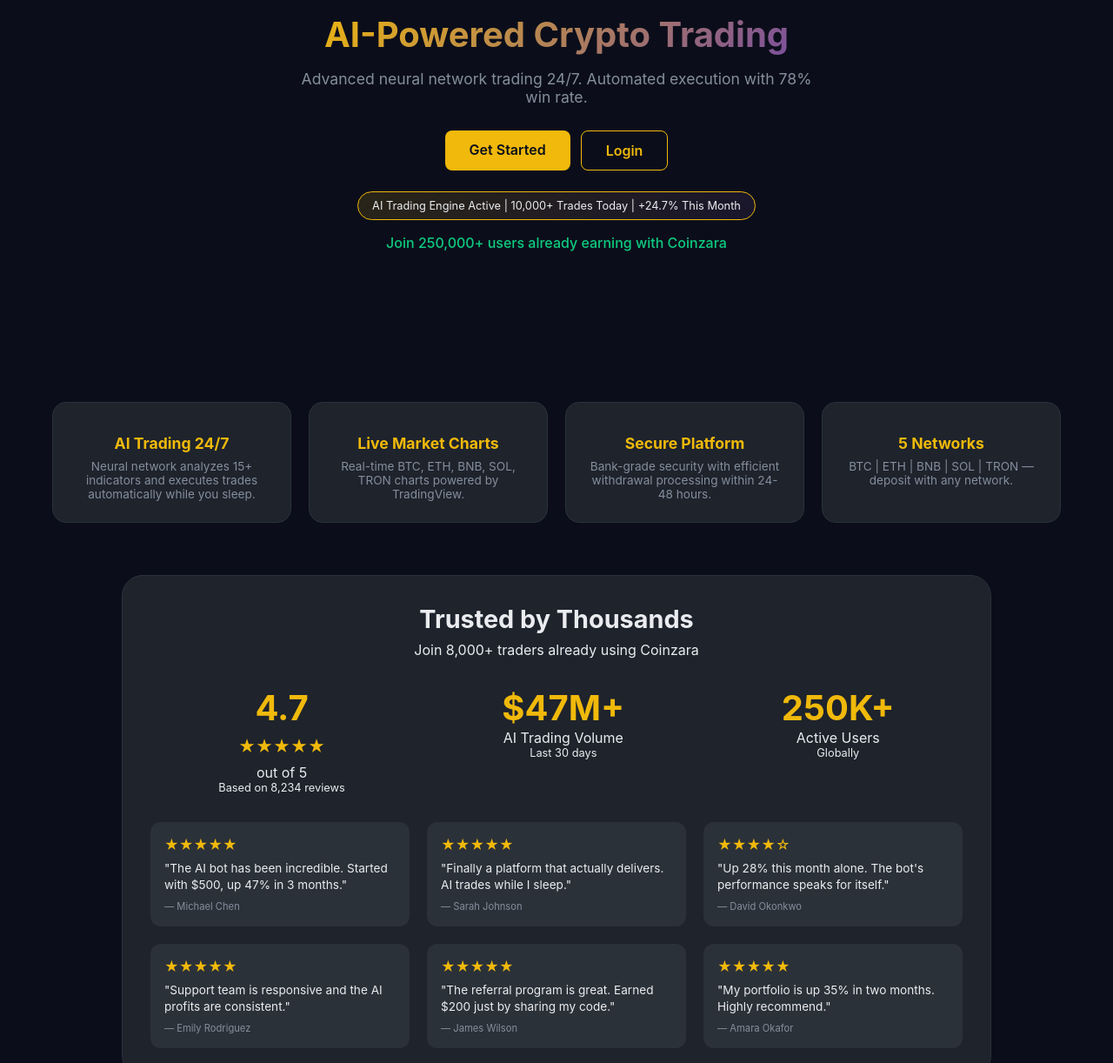
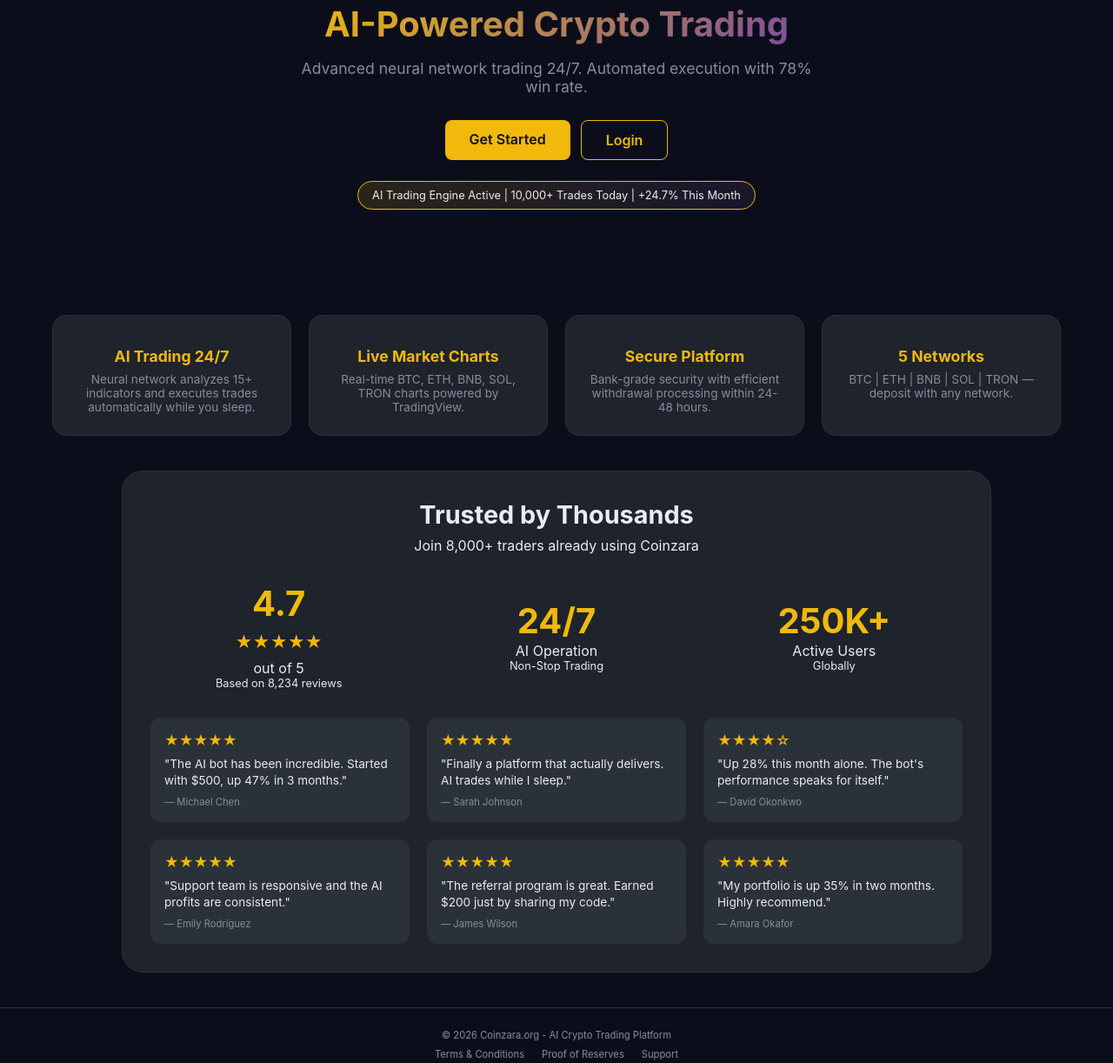
Before and after one commit to jenshansen12/coinzara, a website: page public/index.html in a window 1280 px wide. Shown: the part 200-1422 px from the top of the page at 87% size. Drawn offline with Linux system fonts and the light colour scheme.

Commit message:
Add files via upload

```diff
--- a/public/index.html
+++ b/public/index.html
@@ -12,24 +12,23 @@
         .logo { font-size: 1.5rem; font-weight: 700; background: linear-gradient(135deg, #F0B90B, #764ba2); -webkit-background-clip: text; background-clip: text; color: transparent; }
         .nav-links { display: flex; gap: 16px; flex-wrap: wrap; }
         .nav-links a { color: #EAECEF; text-decoration: none; font-size: 0.85rem; padding: 6px 12px; border-radius: 6px; }
-        .hero { min-height: 70vh; display: flex; align-items: center; justify-content: center; text-align: center; padding: 40px 20px 20px 20px; }
+        .hero { min-height: 60vh; display: flex; align-items: center; justify-content: center; text-align: center; padding: 40px 20px 0px 20px; }
         .hero-content h1 { font-size: 2.5rem; margin-bottom: 16px; background: linear-gradient(135deg, #F0B90B, #764ba2); -webkit-background-clip: text; background-clip: text; color: transparent; }
         .hero-content p { font-size: 1.1rem; color: #848E9C; margin-bottom: 28px; max-width: 600px; }
         .btn-group { display: flex; gap: 12px; justify-content: center; flex-wrap: wrap; }
         .btn-primary, .btn-secondary { padding: 12px 28px; border-radius: 8px; text-decoration: none; font-weight: 600; display: inline-block; }
         .btn-primary { background: #F0B90B; color: #0B0E1A; }
         .btn-secondary { background: transparent; border: 1px solid #F0B90B; color: #F0B90B; }
-        .ai-badge { background: linear-gradient(135deg, #F0B90B22, #764ba222); border: 1px solid #F0B90B; padding: 8px 16px; border-radius: 40px; display: inline-block; margin-top: 24px; font-size: 0.8rem; }
-        .user-counter { margin-top: 16px; margin-bottom: 0; font-size: 1rem; font-weight: 500; color: #0ECB81; }
-        .features { display: grid; grid-template-columns: repeat(auto-fit, minmax(250px, 1fr)); gap: 20px; max-width: 1200px; margin: 0 auto; padding: 40px 20px; }
+        .ai-badge { background: linear-gradient(135deg, #F0B90B22, #764ba222); border: 1px solid #F0B90B; padding: 8px 16px; border-radius: 40px; display: inline-block; margin-top: 24px; margin-bottom: 0; font-size: 0.8rem; }
+        .features { display: grid; grid-template-columns: repeat(auto-fit, minmax(250px, 1fr)); gap: 20px; max-width: 1200px; margin: 20px auto 40px; padding: 0 20px; }
         .feature-card { background: #1E232C; padding: 24px; border-radius: 16px; border: 1px solid #2B3139; text-align: center; }
         .feature-card h3 { margin: 12px 0 8px; color: #F0B90B; font-size: 1.1rem; }
         .feature-card p { color: #848E9C; font-size: 0.85rem; }
         .trust-section { background: #1E232C; max-width: 1000px; margin: 20px auto 40px; padding: 32px; border-radius: 24px; border: 1px solid #2B3139; }
         .trust-header { text-align: center; margin-bottom: 32px; }
         .trust-header h2 { font-size: 1.8rem; margin-bottom: 8px; }
-        .trust-stats { display: flex; justify-content: space-around; flex-wrap: wrap; gap: 24px; margin-bottom: 32px; }
-        .stat-big { text-align: center; }
+        .trust-stats { display: flex; justify-content: space-around; align-items: center; flex-wrap: wrap; gap: 24px; margin-bottom: 32px; }
+        .stat-big { text-align: center; flex: 1; min-width: 120px; }
         .stat-number { font-size: 2.5rem; font-weight: 700; color: #F0B90B; }
         .star-rating { color: #F0B90B; font-size: 1.2rem; margin: 8px 0; }
         .reviews-grid { display: grid; grid-template-columns: repeat(auto-fit, minmax(280px, 1fr)); gap: 20px; margin-top: 24px; }
@@ -41,7 +40,7 @@
         .footer-links { display: flex; justify-content: center; gap: 20px; margin-top: 8px; flex-wrap: wrap; }
         .footer-links a { color: #848E9C; text-decoration: none; }
         .footer-links a:hover { color: #F0B90B; }
-        @media (max-width: 768px) { .hero-content h1 { font-size: 1.8rem; } .trust-section { margin: 20px 16px 40px; padding: 20px; } .user-counter { font-size: 0.9rem; } }
+        @media (max-width: 768px) { .hero-content h1 { font-size: 1.8rem; } .hero { min-height: 50vh; } .trust-section { margin: 20px 16px 40px; padding: 20px; } .trust-stats { flex-direction: column; gap: 20px; } .features { margin: 10px auto 30px; } }
     </style>
 </head>
 <body>
@@ -69,7 +68,6 @@
                 <a href="login.html" class="btn-secondary">Login</a>
             </div>
             <div class="ai-badge">AI Trading Engine Active | 10,000+ Trades Today | +24.7% This Month</div>
-            <div class="user-counter">Join 250,000+ users already earning with Coinzara</div>
         </div>
     </div>
 
@@ -83,10 +81,24 @@
     <div class="trust-section">
         <div class="trust-header"><h2>Trusted by Thousands</h2><p>Join 8,000+ traders already using Coinzara</p></div>
         <div class="trust-stats">
-            <div class="stat-big"><div class="stat-number">4.7</div><div class="star-rating">★★★★★</div><div>out of 5</div><div style="font-size: 0.8rem;">Based on 8,234 reviews</div></div>
-            <div class="stat-big"><div class="stat-number">$47M+</div><div>AI Trading Volume</div><div style="font-size: 0.8rem;">Last 30 days</div></div>
-            <div class="stat-big"><div class="stat-number">250K+</div><div>Active Users</div><div style="font-size: 0.8rem;">Globally</div></div>
+            <div class="stat-big">
+                <div class="stat-number">4.7</div>
+                <div class="star-rating">★★★★★</div>
+                <div>out of 5</div>
+                <div style="font-size: 0.8rem;">Based on 8,234 reviews</div>
+            </div>
+            <div class="stat-big">
+                <div class="stat-number">24/7</div>
+                <div>AI Operation</div>
+                <div style="font-size: 0.8rem;">Non-Stop Trading</div>
+            </div>
+            <div class="stat-big">
+                <div class="stat-number">250K+</div>
+                <div>Active Users</div>
+                <div style="font-size: 0.8rem;">Globally</div>
+            </div>
         </div>
+
         <div class="reviews-grid">
             <div class="review-item"><div class="review-stars">★★★★★</div><div class="review-text">"The AI bot has been incredible. Started with $500, up 47% in 3 months."</div><div class="review-author">— Michael Chen</div></div>
             <div class="review-item"><div class="review-stars">★★★★★</div><div class="review-text">"Finally a platform that actually delivers. AI trades while I sleep."</div><div class="review-author">— Sarah Johnson</div></div>
```
Also changed, not shown: public/support.html (+11 -2 lines).
